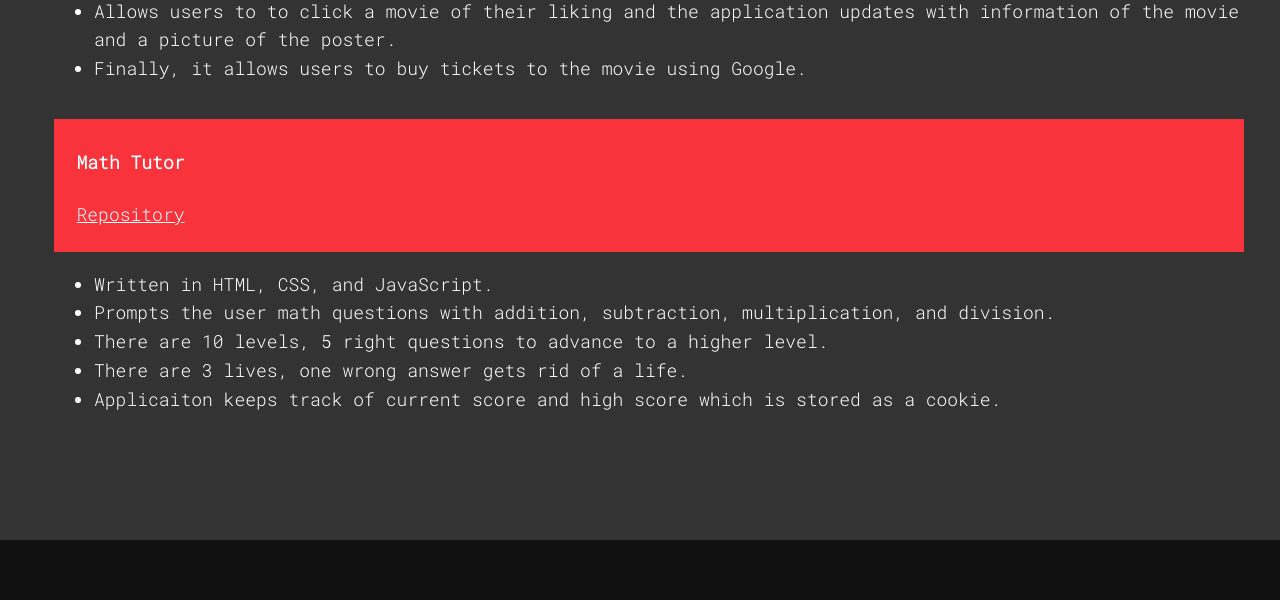
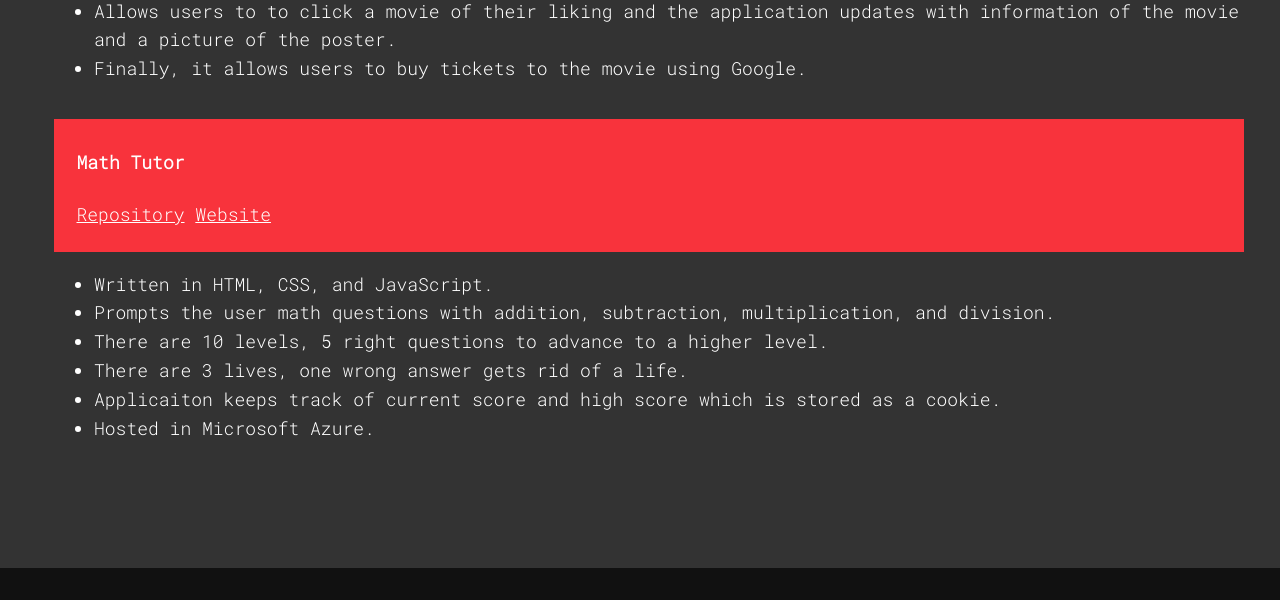
Before and after one commit to mslew/personal-website, a website: page client/index.html in a window 1280 px wide. Shown: the part 3561-4161 px from the top of the page. Drawn offline with nearby package versions, Linux system fonts and the light colour scheme.

Commit message:
added website link.

```diff
--- a/client/index.html
+++ b/client/index.html
@@ -145,7 +145,8 @@
                 <!--Portfolio Item 04-->
                 <div class = "portfolio__item">
                 <div class = "portfolio__item__title"><h4>Math Tutor</h4>
-                <p><a class = "repository__link" href = "https://github.com/mslew/math-tutor" target = "_blank">Repository</a></p>
+                <p><a class = "repository__link" href = "https://github.com/mslew/math-tutor" target = "_blank">Repository</a>
+                    <a class = "repository__link" href = "https://yellow-ocean-02e8fd010.1.azurestaticapps.net" target = "_blank">Website</a></p>
                 </div>
                 <ul>
                     <li>Written in HTML, CSS, and JavaScript.</li>
@@ -153,6 +154,7 @@
                     <li>There are 10 levels, 5 right questions to advance to a higher level.</li>
                     <li>There are 3 lives, one wrong answer gets rid of a life.</li>
                     <li>Applicaiton keeps track of current score and high score which is stored as a cookie.</li>
+                    <li>Hosted in Microsoft Azure.</li>
                 </ul>
                 </div>
             </div>
```
